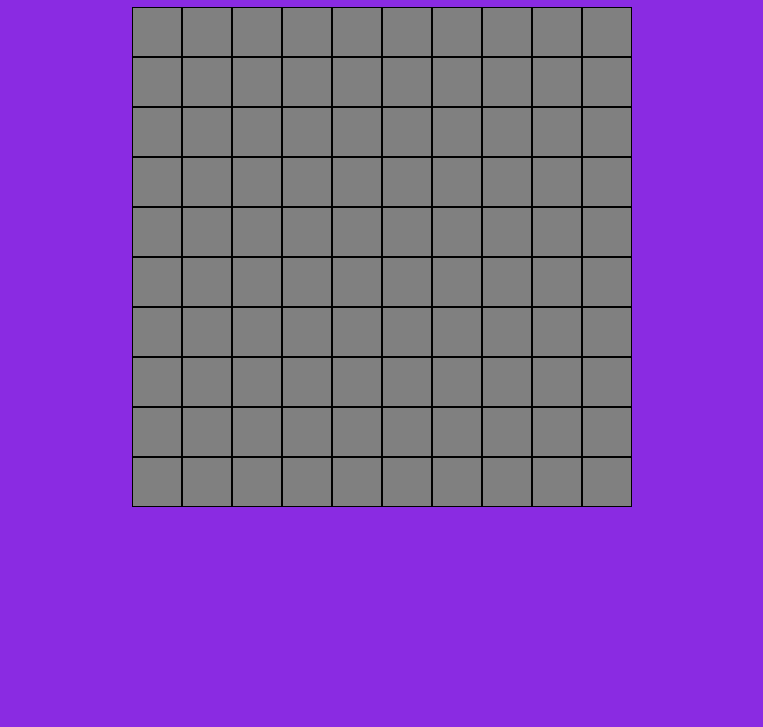
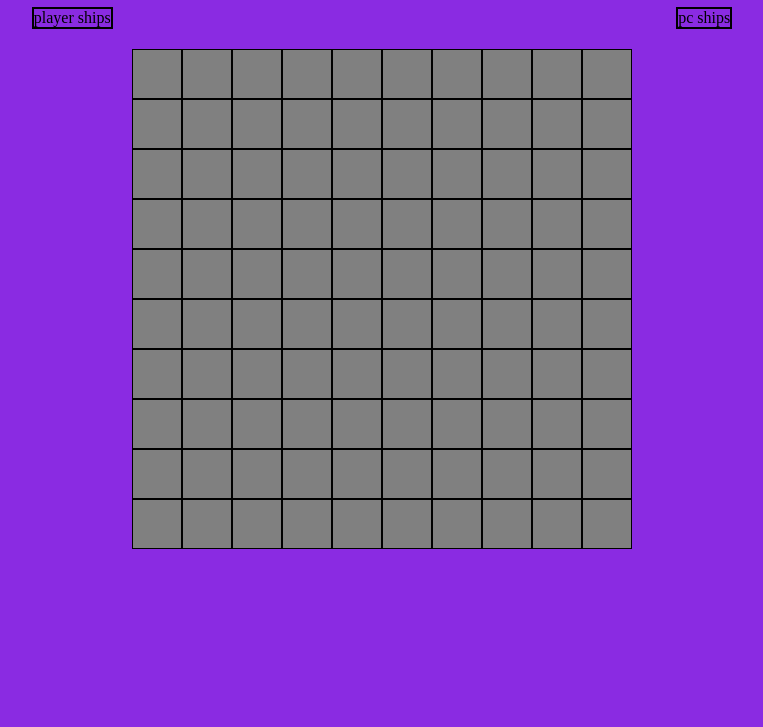
Before and after one commit to danielmerritt001/battleship, a plain HTML site: page index.html in a window 1280 px wide. Shown: the part 73-800 px from the top of the page, without its empty margins (258-1021 px from the left). Drawn offline with Linux system fonts and the light colour scheme.

Commit message:
stub ships section

```diff
--- a/index.html
+++ b/index.html
@@ -9,6 +9,10 @@
 </head>
 <body>
     <h1>Hello Gamers</h1>
+    <div class="score">
+      <div class="player-ships">player ships</div>
+      <div class="pc-ships">pc ships</div>
+    </div>
     <div class="container">
       <div class="board">
         <div></div>
--- a/style/style.css
+++ b/style/style.css
@@ -4,6 +4,20 @@ body {
 
 h1 {
   text-align: center;
+}
+
+.score {
+  display: flex;
+  justify-content: space-around;
+  margin-bottom: 20px;
+}
+
+.player-ships {
+  border: 2px solid black;
+}
+
+.pc-ships {
+  border: 2px solid black;
 }
 
 .container {
```
